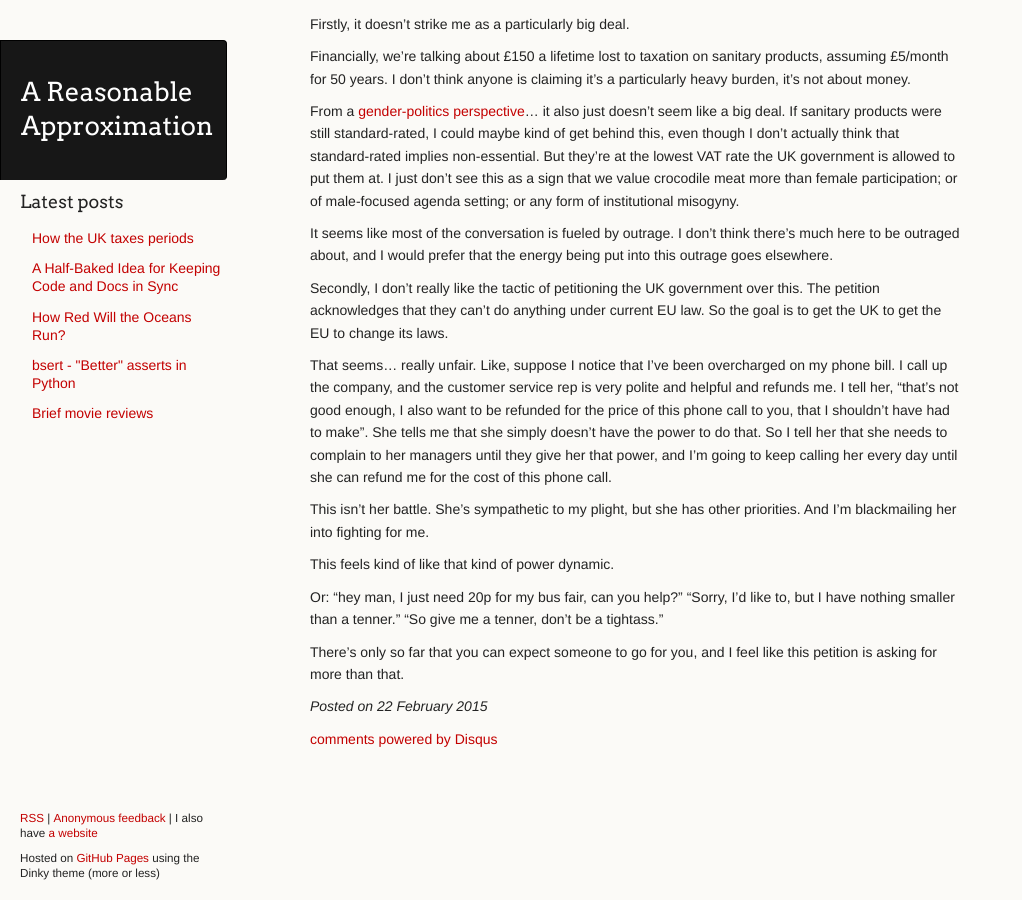
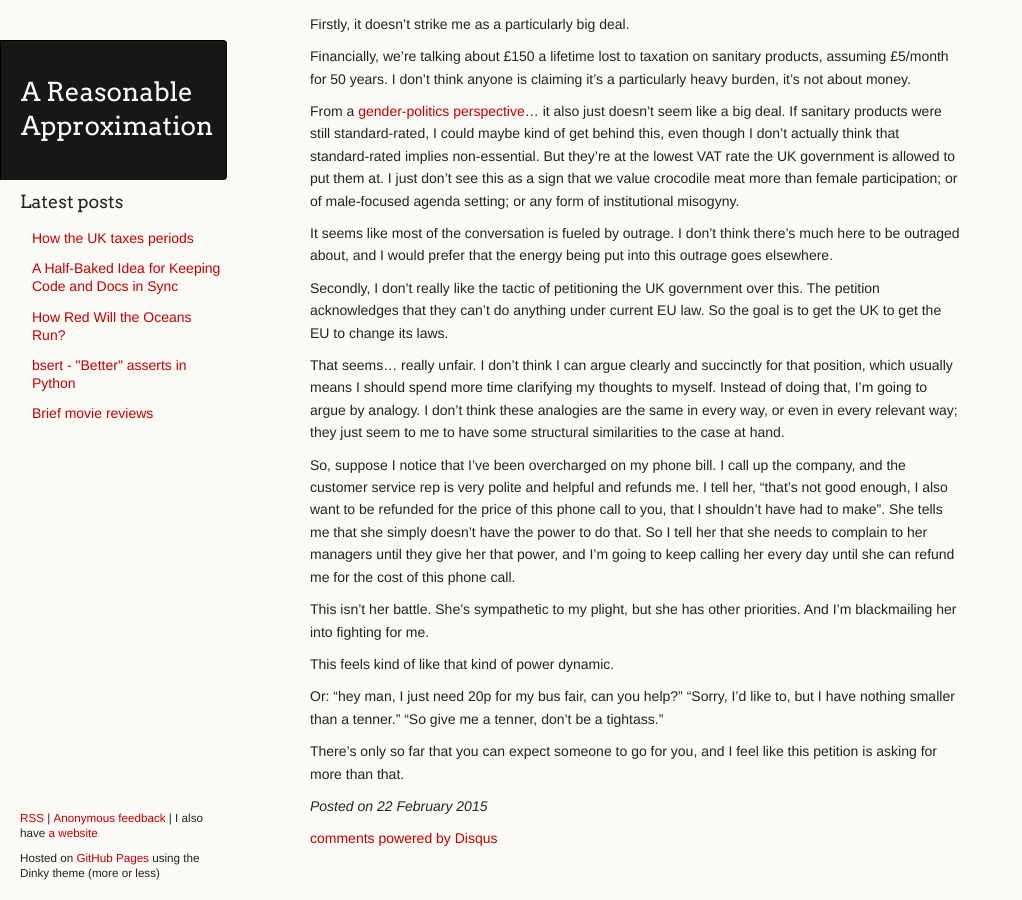
Before and after one commit to ChickenProp/chickenprop.github.com, a Jekyll site: the page built from _posts/2015-02-22-how-the-uk-taxes-periods.md, in a window 1280 px wide and 900 px high, scrolled down 2499 px. Shown: the whole window, without its empty margins (0-1022 px from the left). Built offline with Jekyll 4.4.1, drawn with Linux system fonts in a browser that asks for light colours; nearby versions of some CDN libraries; Markdown is read by kramdown in place of the engine named in the settings; comment, search, counter and statistics services are not loaded.

Commit message:
Editing.

```diff
--- a/_posts/2015-02-22-how-the-uk-taxes-periods.md
+++ b/_posts/2015-02-22-how-the-uk-taxes-periods.md
@@ -80,7 +80,9 @@ It seems like most of the conversation is fueled by outrage. I don't think there
 
 Secondly, I don't really like the tactic of petitioning the UK government over this. The petition acknowledges that they can't do anything under current EU law. So the goal is to get the UK to get the EU to change its laws.
 
-That seems... really unfair. Like, suppose I notice that I've been overcharged on my phone bill. I call up the company, and the customer service rep is very polite and helpful and refunds me. I tell her, "that's not good enough, I also want to be refunded for the price of this phone call to you, that I shouldn't have had to make". She tells me that she simply doesn't have the power to do that. So I tell her that she needs to complain to her managers until they give her that power, and I'm going to keep calling her every day until she can refund me for the cost of this phone call.
+That seems... really unfair. I don't think I can argue clearly and succinctly for that position, which usually means I should spend more time clarifying my thoughts to myself. Instead of doing that, I'm going to argue by analogy. I don't think these analogies are the same in every way, or even in every relevant way; they just seem to me to have some structural similarities to the case at hand.
+
+So, suppose I notice that I've been overcharged on my phone bill. I call up the company, and the customer service rep is very polite and helpful and refunds me. I tell her, "that's not good enough, I also want to be refunded for the price of this phone call to you, that I shouldn't have had to make". She tells me that she simply doesn't have the power to do that. So I tell her that she needs to complain to her managers until they give her that power, and I'm going to keep calling her every day until she can refund me for the cost of this phone call.
 
 This isn't her battle. She's sympathetic to my plight, but she has other priorities. And I'm blackmailing her into fighting for me.
 
```
